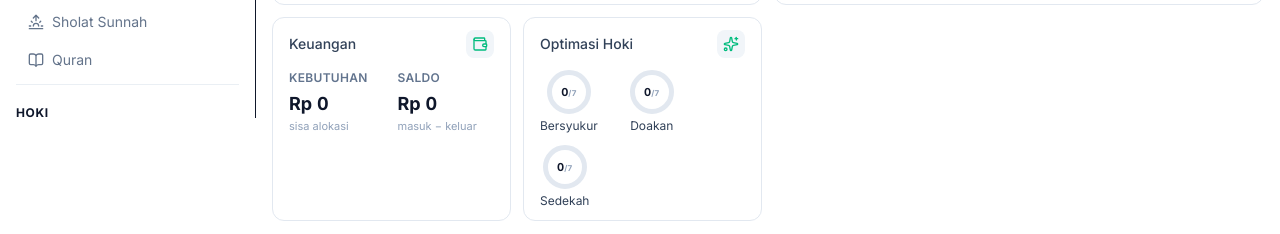
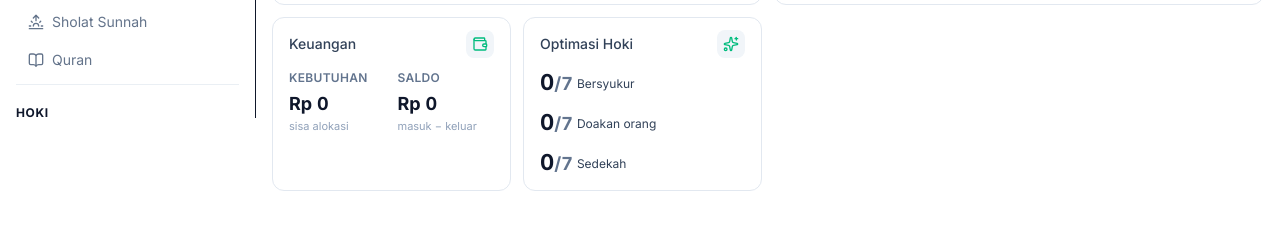
Before and after one commit to adakahroti-hue/daytrack, a Next.js app: page /overview in a window 1280 px wide. Shown: the part 682-916 px from the top of the page. After the commit the page ends 889 px from the top, so only its background shows below. Built offline with nearby package versions, Linux system fonts and the light colour scheme; no server answers; the database is empty.

Commit message:
optimasi hoki: alasan tampil di filter capture (shot)

```diff
--- a/src/components/overview/RoutineTodaySection.tsx
+++ b/src/components/overview/RoutineTodaySection.tsx
@@ -647,7 +647,7 @@ export function RoutineTodaySection({ startStr, endStr, metricEndStr, period }:
 
         {/* Optimasi Hoki — card tersendiri (sebaris dengan Keuangan) */}
         <RoutineCard tint="bg-white border-slate-200" icon={Sparkles} iconColor="text-emerald-500" title="Optimasi Hoki">
-          {isWeekly ? (
+          {period === 'mingguan' ? (
             <div className="mt-3 flex items-center gap-x-4 sm:gap-x-8 gap-y-3 flex-wrap text-sm">
               <XyDonut value={checklist[0].days} target={daysElapsed} color="#10b981" size={44} label="Bersyukur" />
               <XyDonut value={checklist[1].days} target={daysElapsed} color="#10b981" size={44} label="Doakan" />
```
